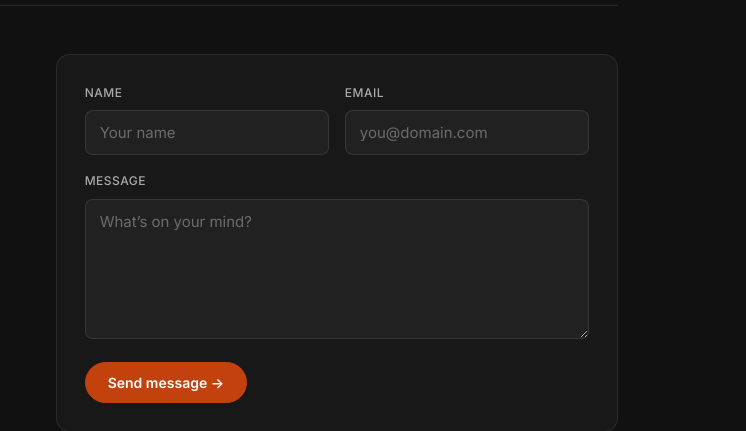
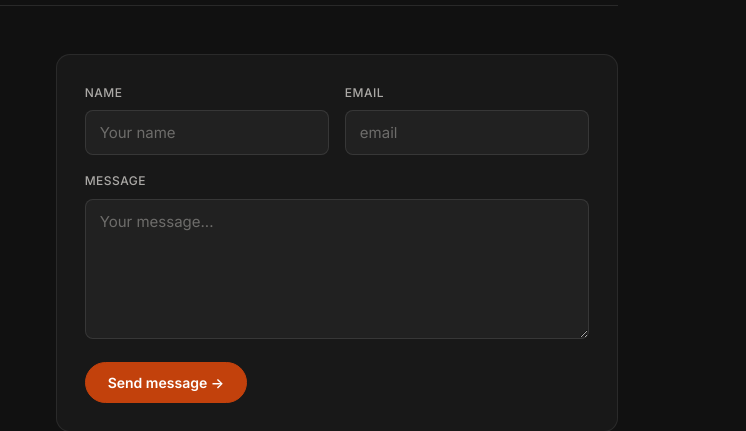
Before and after one commit to sigltech/sigl-landing-page, a website: page index.html in a window 1280 px wide. Shown: the part 2722-3153 px from the top of the page, 534-1280 px from the left. Drawn offline with Linux system fonts and the light colour scheme.

Commit message:
small updates to placeholders

```diff
--- a/index.html
+++ b/index.html
@@ -748,12 +748,12 @@
           </div>
           <div class="field">
             <label for="email">Email</label>
-            <input id="email" name="email" type="email" autocomplete="email" required maxlength="200" placeholder="you@domain.com" />
+            <input id="email" name="email" type="email" autocomplete="email" required maxlength="200" placeholder="email" />
           </div>
         </div>
         <div class="field">
           <label for="message">Message</label>
-          <textarea id="message" name="message" required maxlength="5000" placeholder="What’s on your mind?"></textarea>
+          <textarea id="message" name="message" required maxlength="5000" placeholder="Your message..."></textarea>
         </div>
         <div class="hp" aria-hidden="true">
           <label for="company">Company</label>
```
